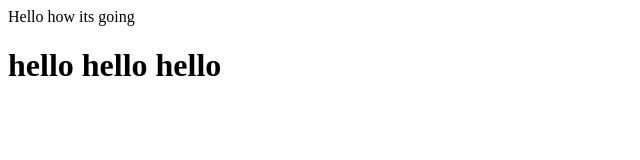
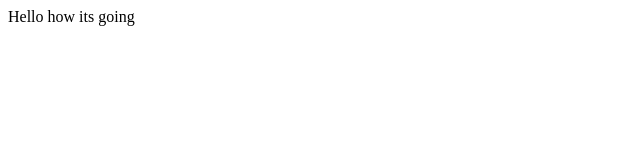
Before and after one commit to varunmarulkar47/secondrepo, a plain HTML site: page index.html in a window 1280 px wide. Shown: the whole page, without its empty margins (0-640 px from the left). Drawn offline with Linux system fonts and the light colour scheme.

Commit message:
made changes

```diff
--- a/index.html
+++ b/index.html
@@ -1,2 +1 @@
 <p>Hello how its going</p>
-<h1>hello hello hello</h1>
```
